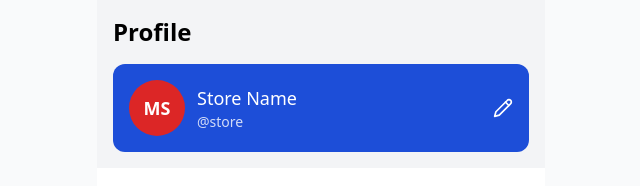
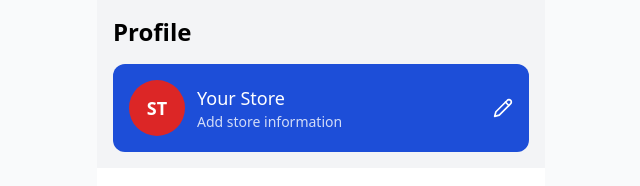
Before and after one commit to DevxD98/Owner-s-page, a React (Vite) app: page /account in a window 1280 px wide. Shown: the top 186 px of the page, without its empty margins (319-959 px from the left). Built offline with nearby package versions, Linux system fonts and the light colour scheme.

Commit message:
chore: minor adjustments for AccountPage UI consistency

```diff
--- a/src/pages/AccountPage.jsx
+++ b/src/pages/AccountPage.jsx
@@ -10,7 +10,7 @@ const AccountPage = () => {
 
   // Get initials for the fallback logo
   const getInitials = (name) => {
-    if (!name) return 'MS';
+    if (!name) return 'ST';
     return name
       .split(' ')
       .map(word => word[0])
@@ -38,8 +38,8 @@ const AccountPage = () => {
                 )}
               </div>
               <div className="text-white">
-                <h2 className="font-medium text-lg">{storeName || 'Store Name'}</h2>
-                <p className="text-sm text-white opacity-80">@{storeName ? storeName.toLowerCase().replace(/\s+/g, '') : 'store'}</p>
+                <h2 className="font-medium text-lg">{storeName || 'Your Store'}</h2>
+                <p className="text-sm text-white opacity-80">{storeName ? `@${storeName.toLowerCase().replace(/\s+/g, '')}` : 'Add store information'}</p>
               </div>
             </div>
             <button
```
